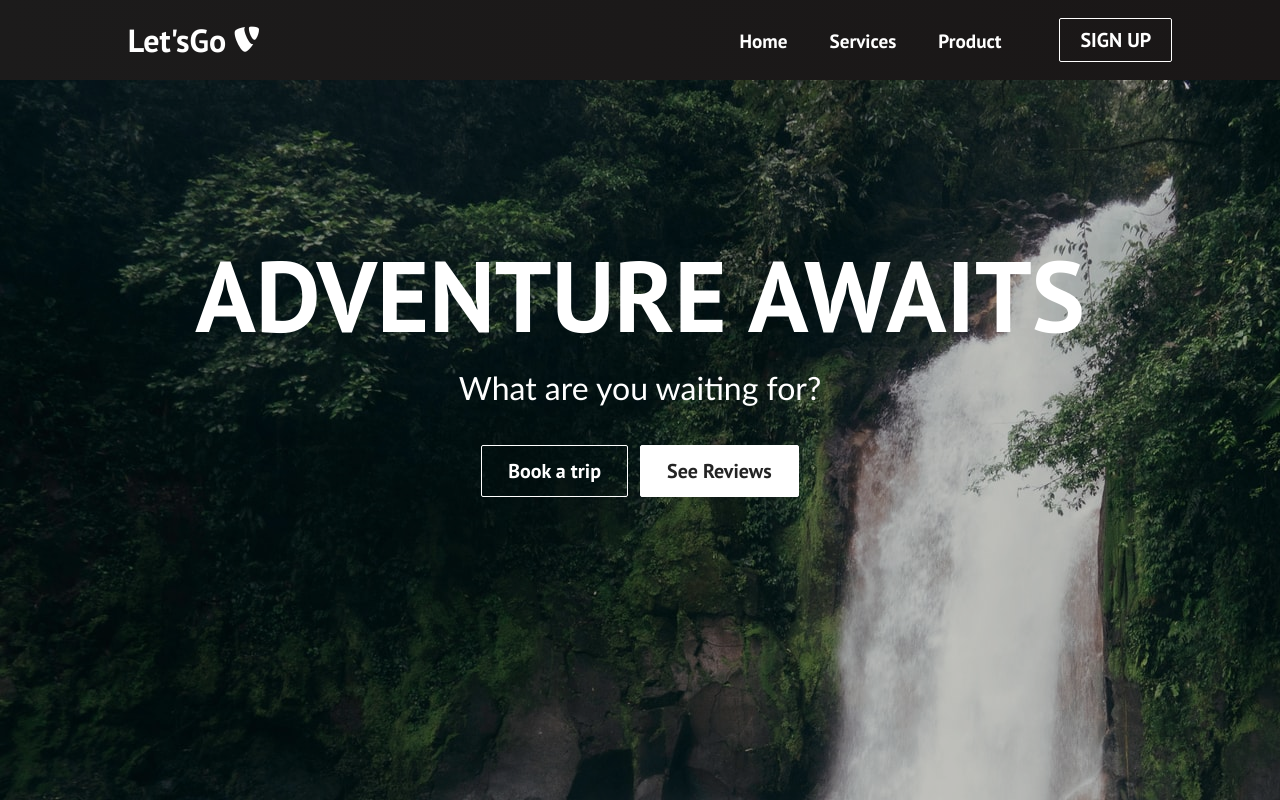
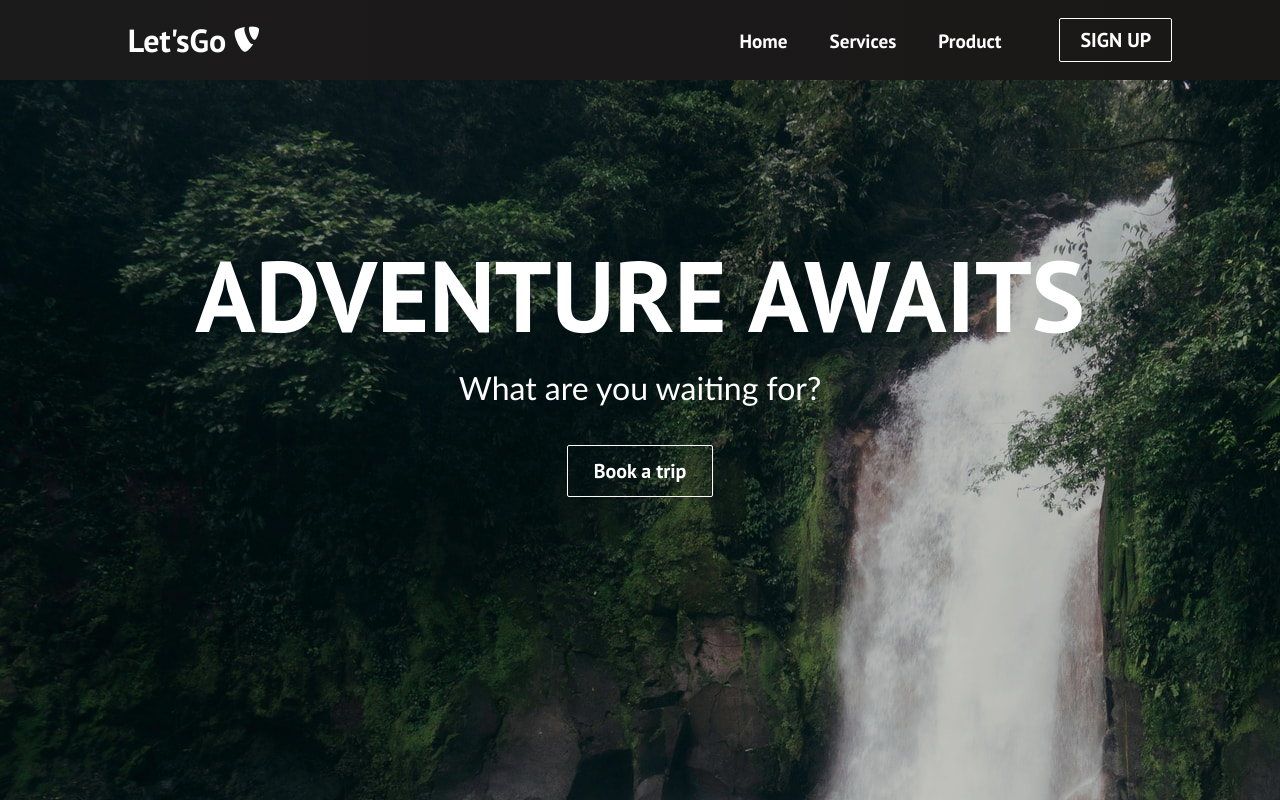
Before and after one commit to Rittik-kumar/letsgo, a React (Create React App) app: page / in a window 1280 px wide. Shown: the top 800 px of the page. Built offline with nearby package versions, Linux system fonts and the light colour scheme.

Commit message:
Removed reviews btn

```diff
--- a/src/Components/HeroSection.js
+++ b/src/Components/HeroSection.js
@@ -10,7 +10,6 @@ function HeroSection() {
             <p>What are you waiting for?</p>
             <div className='hero-btns'>
                 <Button className='btns' buttonStyle='btn--outline' buttonSize='btn--large'>Book a trip</Button>
-                <Button className='btns' buttonStyle='btn--primary' buttonSize='btn--large'>See Reviews</Button>
             </div>
         </div>
     )
```
